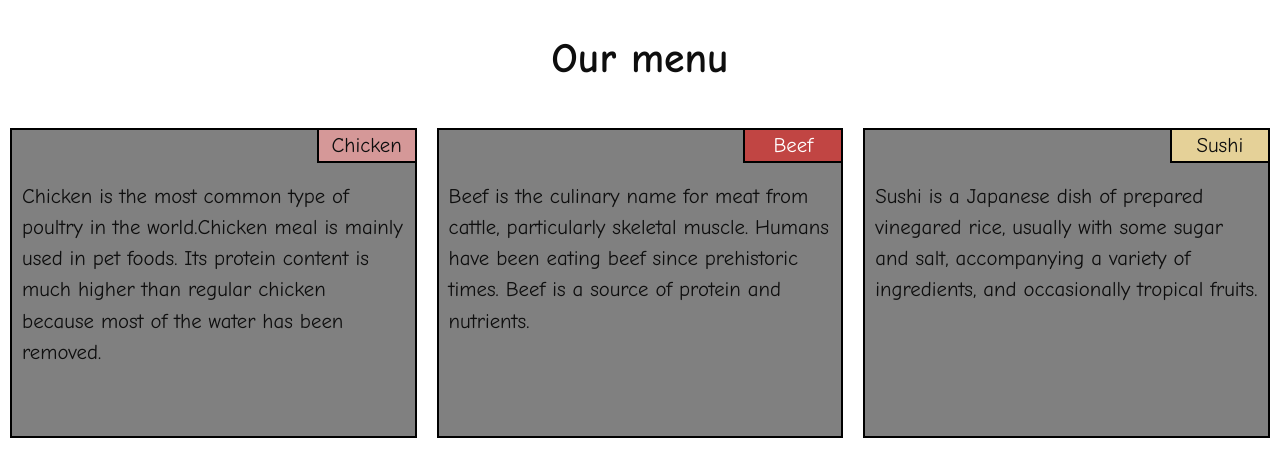
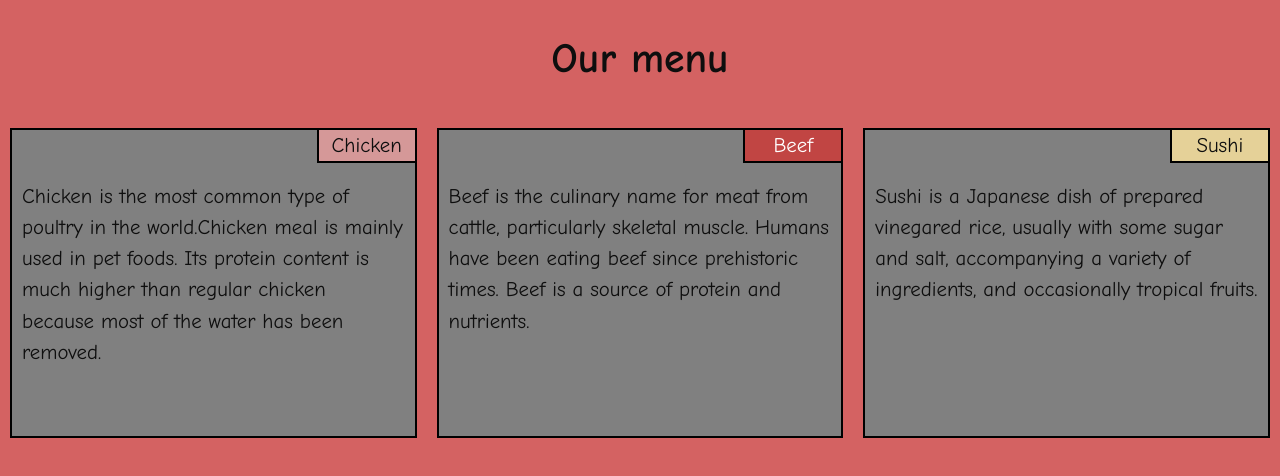
Before and after one commit to ChinmayIngale/web-page, a plain HTML site: page module2-solution/index.html in a window 1280 px wide. Drawn offline with Linux system fonts and the light colour scheme.

Commit message:
css fixed

```diff
--- a/module2-solution/css/style.css
+++ b/module2-solution/css/style.css
@@ -7,7 +7,8 @@ body {
   font-family: 'Comic Sans MS';
   font-size: 1.3em;
   line-height: 1.5;
-  color:#0e0e0e
+  color:#0e0e0e;
+  Background-color:#d46262;
   }
 
 h1{
@@ -33,6 +34,7 @@ h1{
 
 .col-lg-4 {
     padding:10px;
+    transition: .5s;
 }
 
 #d1{
```
